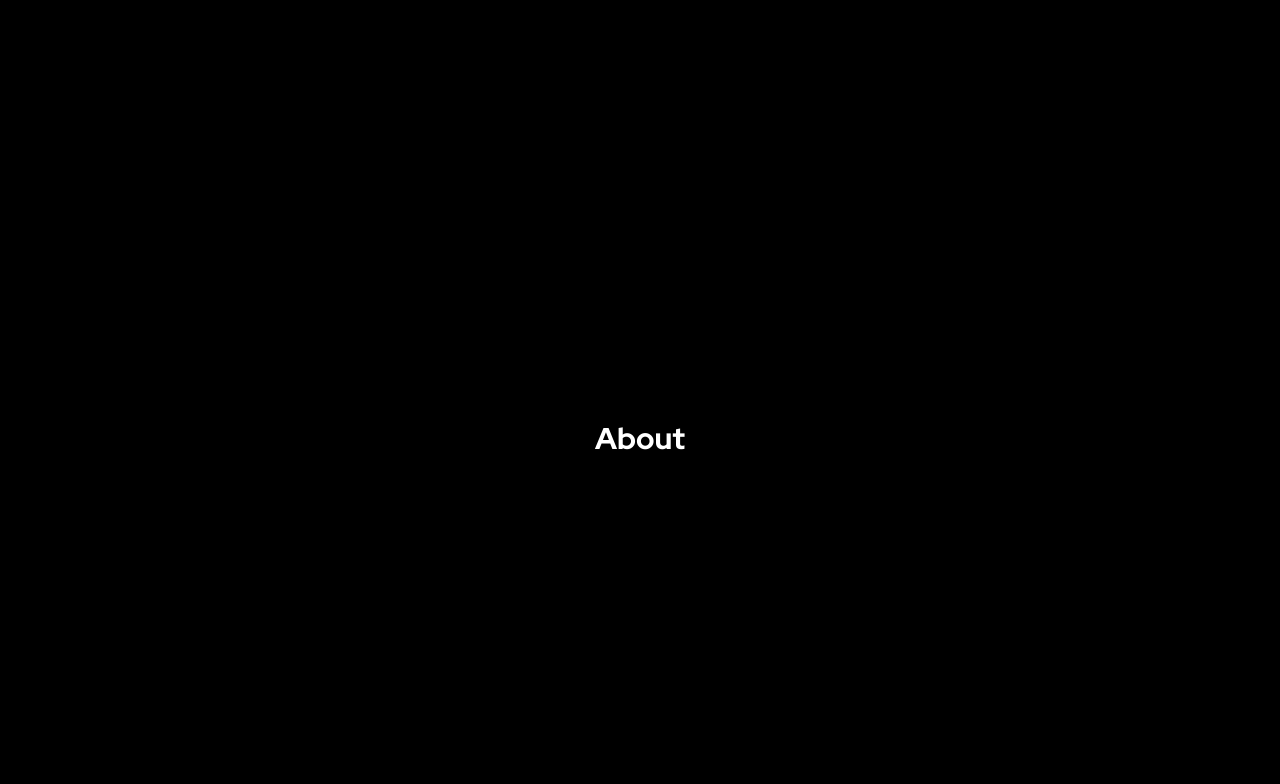
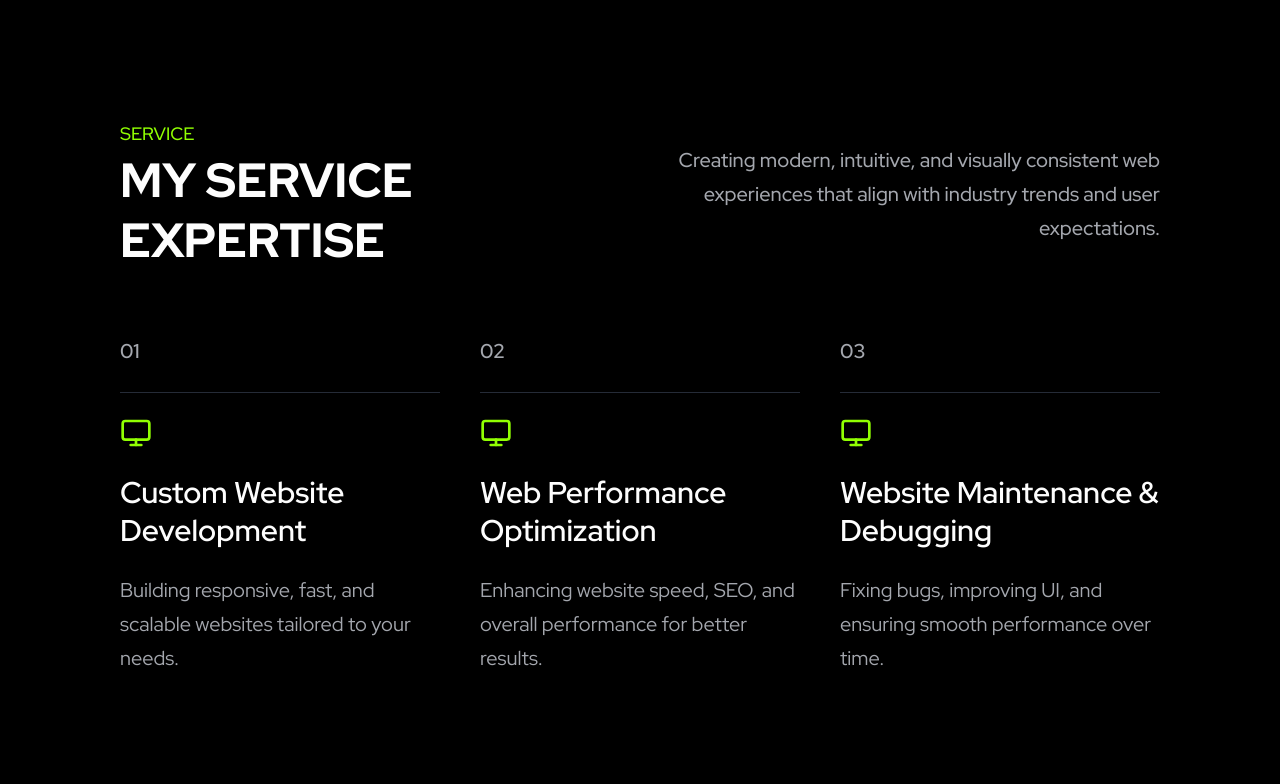
Before and after one commit to thesar1305/portofolio-thesar1305, a Next.js app: page / in a window 1280 px wide. Shown: the part 876-1660 px from the top of the page. Built offline with nearby package versions, Linux system fonts and the light colour scheme.

Commit message:
feat: add services section and line-height tokens

```diff
--- a/app/globals.css
+++ b/app/globals.css
@@ -37,6 +37,11 @@
 
   /* Green Shadow */
   --shadow-green: 0 4px 40px 0 rgb(145 255 2 / 0.4);
+
+  /* Line-height sistem teks Figma */
+  --text-base--line-height: calc(30 / 16);
+  --text-lg--line-height: calc(32 / 18);
+  --text-xl--line-height: calc(34 / 20);
 }
 
 /* 2. Menyambungkan font dan warna semantik shadcn */
--- a/app/page.tsx
+++ b/app/page.tsx
@@ -1,4 +1,5 @@
 import { Hero } from '@/components/sections/Hero';
+import { Services } from '@/components/sections/Services';
 
 const PLACEHOLDERS = ['about', 'skills', 'projects', 'faq', 'contact'];
 
@@ -6,6 +7,7 @@ export default function Home() {
   return (
     <>
       <Hero />
+      <Services />
       {PLACEHOLDERS.map((id) => (
         <section
           key={id}
--- /dev/null
+++ b/components/sections/Services.tsx
@@ -0,0 +1,60 @@
+import { Monitor } from 'lucide-react';
+
+const SERVICES = [
+  {
+    title: 'Custom Website Development',
+    description:
+      'Building responsive, fast, and scalable websites tailored to your needs.',
+  },
+  {
+    title: 'Web Performance Optimization',
+    description:
+      'Enhancing website speed, SEO, and overall performance for better results.',
+  },
+  {
+    title: 'Website Maintenance & Debugging',
+    description:
+      'Fixing bugs, improving UI, and ensuring smooth performance over time.',
+  },
+] as const;
+
+export function Services() {
+  return (
+    <section id='services'>
+      <div className='mx-auto flex max-w-360 flex-col gap-12 px-4 py-16 md:px-10 md:py-24 xl:gap-16 xl:px-30 xl:py-30'>
+        <div className='flex flex-col gap-6 lg:flex-row lg:items-center lg:justify-between'>
+          <div className='flex flex-col'>
+            <p className='text-lg font-medium text-primary-200 uppercase'>
+              Service
+            </p>
+            <h2 className='max-w-[509px] text-3xl leading-9.5 font-extrabold text-neutral-25 uppercase md:text-5xl md:leading-15'>
+              My service expertise
+            </h2>
+          </div>
+          <p className='max-w-[504px] text-base font-medium text-neutral-400 md:text-xl lg:text-right'>
+            Creating modern, intuitive, and visually consistent web experiences
+            that align with industry trends and user expectations.
+          </p>
+        </div>
+
+        <ul className='grid gap-10 lg:grid-cols-3'>
+          {SERVICES.map((service, index) => (
+            <li key={service.title} className='flex flex-col gap-6'>
+              <p className='text-xl font-semibold text-neutral-400'>
+                {String(index + 1).padStart(2, '0')}
+              </p>
+              <hr className='border-neutral-800' />
+              <Monitor aria-hidden='true' className='size-8 text-primary-200' />
+              <h3 className='text-3xl leading-9.5 font-semibold text-neutral-25'>
+                {service.title}
+              </h3>
+              <p className='text-base text-neutral-400 md:text-xl'>
+                {service.description}
+              </p>
+            </li>
+          ))}
+        </ul>
+      </div>
+    </section>
+  );
+}
```
